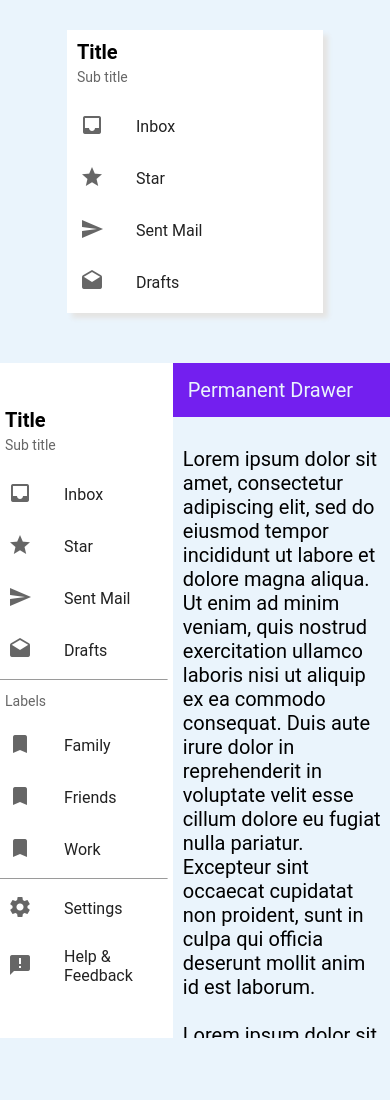
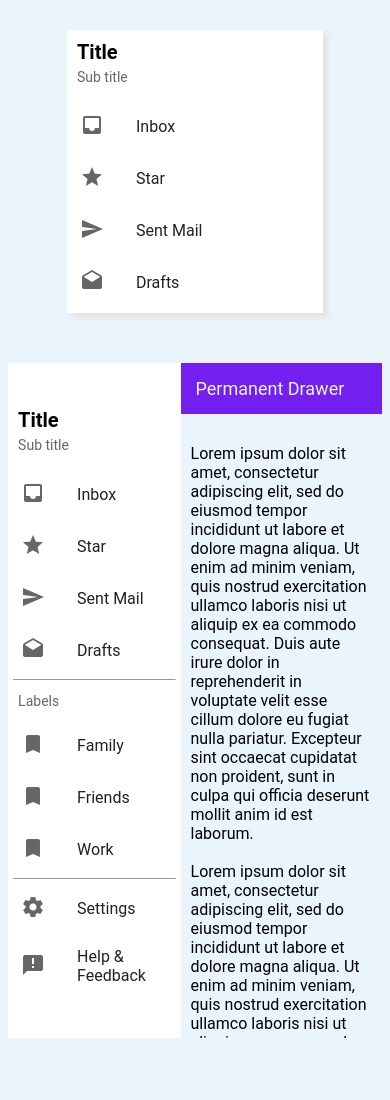
Before and after one commit to Devansu-Yadav/neoG-Level-One, a plain HTML site: page Assignment - 1 (CSS)/Drawer/index.html in a window 390 px wide. Shown: the top 1100 px of the page. Drawn offline with Linux system fonts and the light colour scheme; a script that the page names is missing.

Commit message:
Made Drawer & Header components responsive

```diff
--- a/Assignment - 1 (CSS)/Drawer/styles.css
+++ b/Assignment - 1 (CSS)/Drawer/styles.css
@@ -242,3 +242,18 @@ button:hover {
     width: 0;
     visibility: hidden;
 }
+
+/* --------------------------> Responsive CSS <-------------------------------------- */
+@media only screen and (max-width: 550px) {
+    .header-and-content-container .content-div {
+        font-size: 1.6rem;
+    }
+
+    .header-and-content-container .header {
+        font-size: 1.8rem;
+    }
+
+    .dismissible-drawer-container, .permanent-drawer-container {
+        min-width: 300px;
+    }
+}
```
Also changed, not shown: Assignment - 1 (CSS)/Header/header.css (+8 -1 lines).
